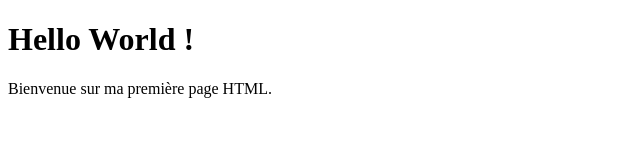
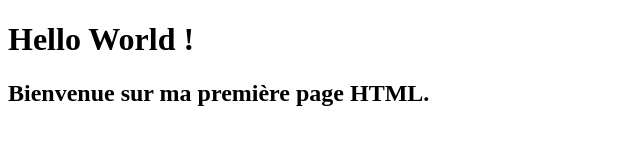
Before and after one commit to bluestorm0/test, a plain HTML site: page index.html in a window 1280 px wide. Shown: the whole page, without its empty margins (0-640 px from the left). Drawn offline with Linux system fonts and the light colour scheme.

Commit message:
Update index.html

```diff
--- a/index.html
+++ b/index.html
@@ -7,6 +7,6 @@
 </head>
 <body>
     <h1>Hello World !</h1>
-    <p>Bienvenue sur ma première page HTML.</p>
+    <h2>Bienvenue sur ma première page HTML.</h2>
 </body>
 </html>
```
